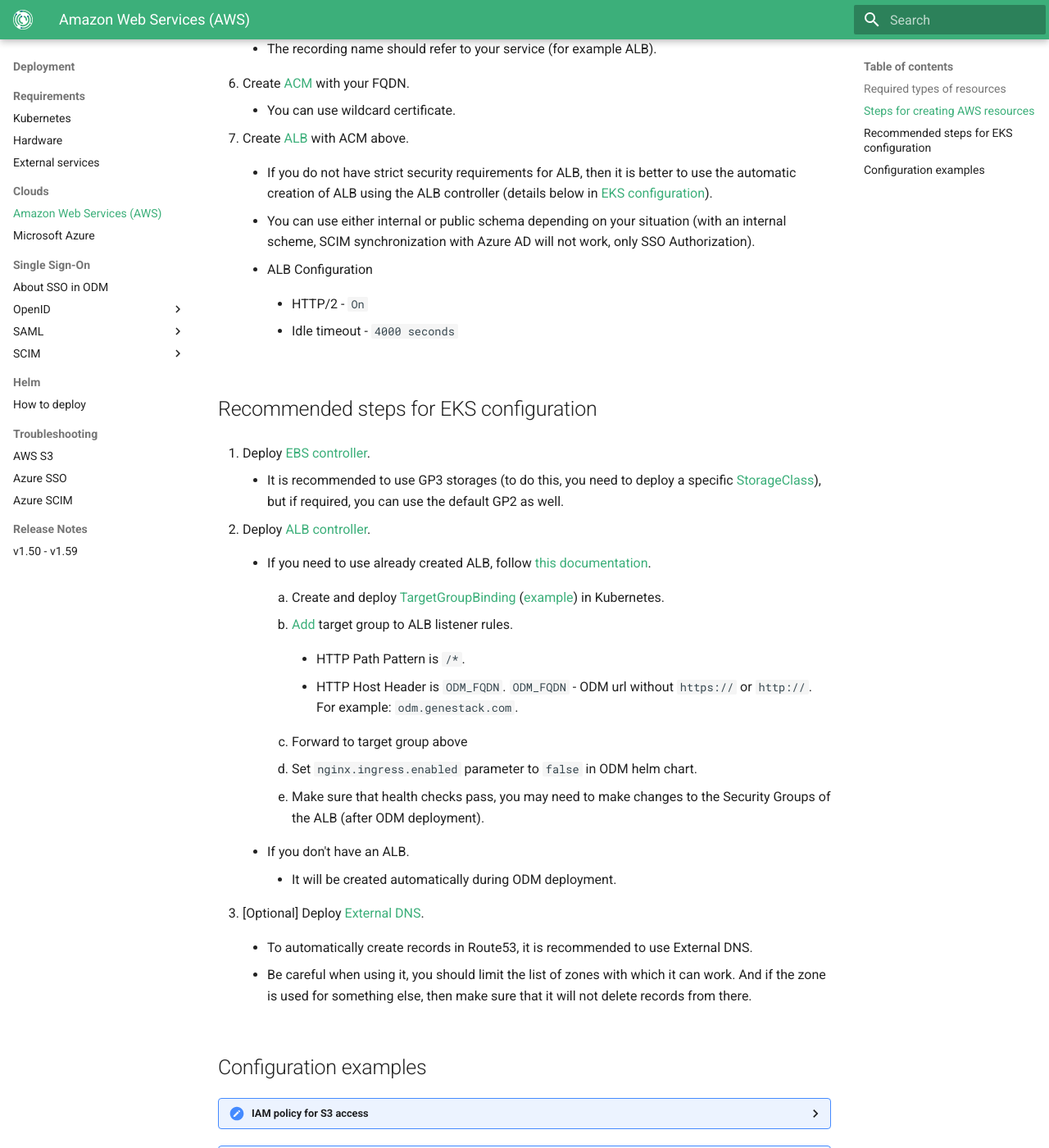
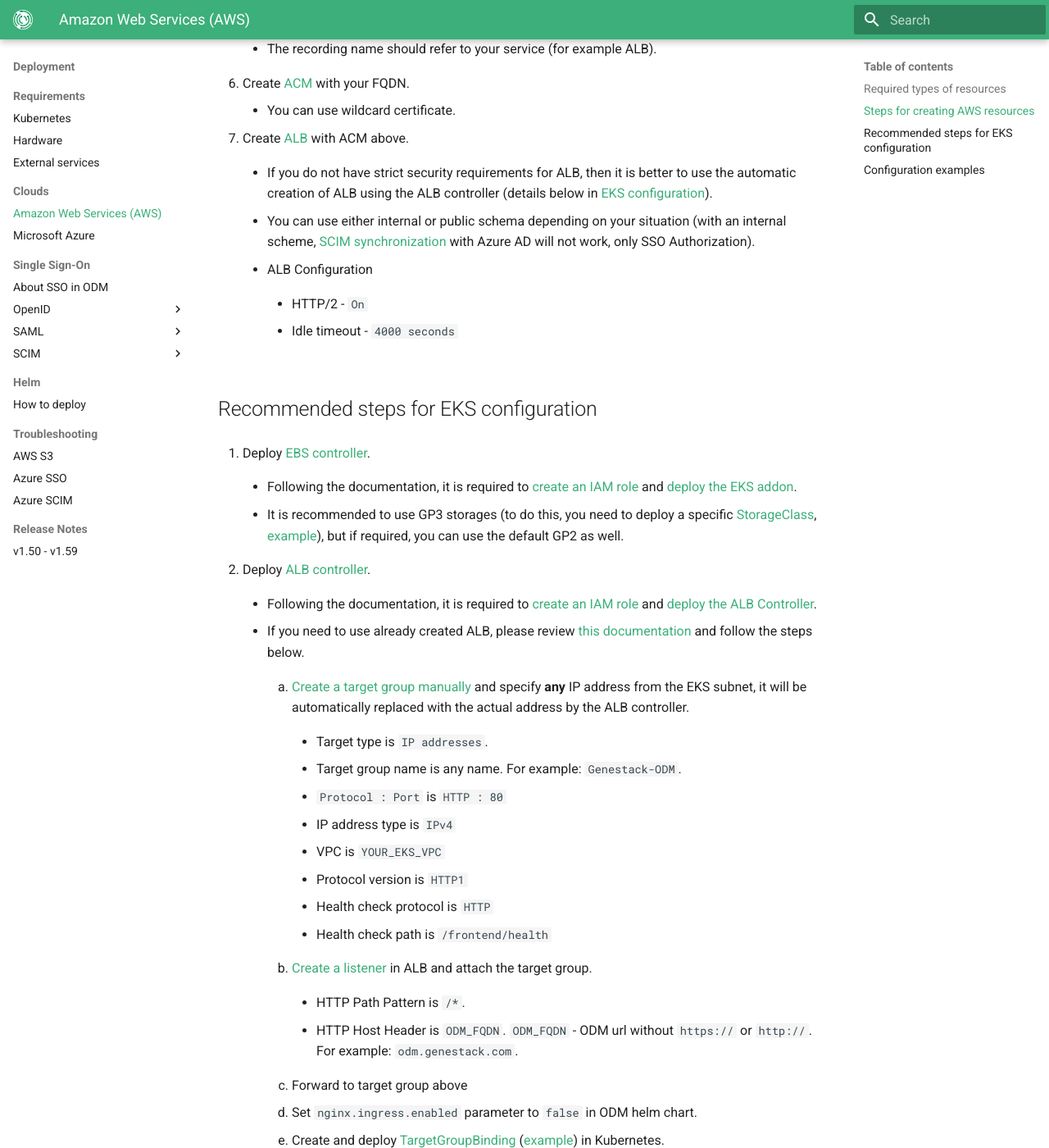
Before and after one commit to genestack/admin-docs, an MkDocs documentation site: the page built from docs/deployment/clouds/aws.md, in a window 1280 px wide and 1400 px high, scrolled down 1151 px. Shown: the whole window at 82% size. Built offline with MkDocs 1.6.1 and Material for MkDocs 9.7.7, drawn with Linux system fonts in a browser that asks for light colours; the version menu is left out; some of the changed text lies outside the part shown.

Commit message:
feature/ODM-11455 Updating deployment documentation

````diff
--- a/docs/deployment/clouds/aws.md
+++ b/docs/deployment/clouds/aws.md
@@ -18,7 +18,7 @@
 
     - The S3 Bucket can use KMS or default S3 encryption.
 
-    - You need to configure CORS, you can find an example here [CORS configuration for S3](#configuration-examples)
+    - You need to [configure CORS](https://docs.aws.amazon.com/AmazonS3/latest/userguide/enabling-cors-examples.html), you can find an example here [CORS configuration for S3](#configuration-examples)
 
 2. Create IAM [user](https://docs.aws.amazon.com/IAM/latest/UserGuide/id_users_create.html), [policy](https://docs.aws.amazon.com/IAM/latest/UserGuide/access_policies_create.html) (it will be listed below) and [attach](https://docs.aws.amazon.com/IAM/latest/UserGuide/access_policies_manage-attach-detach.html) the policy to the user.
 
@@ -52,7 +52,7 @@
 
     - If you do not have strict security requirements for ALB, then it is better to use the automatic creation of ALB using the ALB controller (details below in [EKS configuration](#recommended-steps-for-eks-configuration)).
 
-    - You can use either internal or public schema depending on your situation (with an internal scheme, SCIM synchronization with Azure AD will not work, only SSO Authorization).
+    - You can use either internal or public schema depending on your situation (with an internal scheme, [SCIM synchronization](../single-sign-on/scim/azure.md) with Azure AD will not work, only SSO Authorization).
 
     - ALB Configuration
 
@@ -64,15 +64,35 @@
 
 1. Deploy [EBS controller](https://docs.aws.amazon.com/eks/latest/userguide/ebs-csi.html).
 
-    - It is recommended to use GP3 storages (to do this, you need to deploy a specific [StorageClass](https://github.com/kubernetes-sigs/aws-ebs-csi-driver/blob/862fe33d2174e00f449ac34859c9990340234a63/docs/parameters.md)), but if required, you can use the default GP2 as well.
+    - Following the documentation, it is required to [create an IAM role](https://docs.aws.amazon.com/eks/latest/userguide/csi-iam-role.html) and [deploy the EKS addon](https://docs.aws.amazon.com/eks/latest/userguide/managing-ebs-csi.html).
+
+    - It is recommended to use GP3 storages (to do this, you need to deploy a specific [StorageClass](https://github.com/kubernetes-sigs/aws-ebs-csi-driver/blob/862fe33d2174e00f449ac34859c9990340234a63/docs/parameters.md), [example](#configuration-examples)), but if required, you can use the default GP2 as well.
 
 2. Deploy [ALB controller](https://docs.aws.amazon.com/eks/latest/userguide/aws-load-balancer-controller.html).
 
-    - If you need to use already created ALB, follow [this documentation](https://kubernetes-sigs.github.io/aws-load-balancer-controller/v2.6/guide/use_cases/self_managed_lb/).
+    - Following the documentation, it is required to [create an IAM role](https://docs.aws.amazon.com/eks/latest/userguide/lbc-helm.html#lbc-helm-iam) and [deploy the ALB Controller](https://docs.aws.amazon.com/eks/latest/userguide/lbc-helm.html#lbc-helm-install).
 
-        1. Create and deploy [TargetGroupBinding](https://kubernetes-sigs.github.io/aws-load-balancer-controller/v2.6/guide/use_cases/self_managed_lb/#create-targetgroupbinding-crd) ([example](#configuration-examples)) in Kubernetes.
+    - If you need to use already created ALB, please review [this documentation](https://kubernetes-sigs.github.io/aws-load-balancer-controller/v2.6/guide/use_cases/self_managed_lb/) and follow the steps below.
 
-        2. [Add](https://docs.aws.amazon.com/elasticloadbalancing/latest/application/listener-update-rules.html) target group to ALB listener rules.
+        1. [Create a target group manually](https://docs.aws.amazon.com/elasticloadbalancing/latest/application/create-target-group.html) and specify **any** IP address from the EKS subnet, it will be automatically replaced with the actual address by the ALB controller.
+
+            - Target type is `IP addresses`.
+
+            - Target group name is any name. For example: `Genestack-ODM`.
+
+            - `Protocol : Port` is `HTTP : 80`
+
+            - IP address type is `IPv4`
+
+            - VPC is `YOUR_EKS_VPC`
+
+            - Protocol version is `HTTP1`
+
+            - Health check protocol is `HTTP`
+
+            - Health check path is `/frontend/health`
+
+        2. [Create a listener](https://docs.aws.amazon.com/elasticloadbalancing/latest/application/listener-update-rules.html) in ALB and attach the target group.
 
             - HTTP Path Pattern is `/*`.
 
@@ -82,11 +102,13 @@
 
         4. Set `nginx.ingress.enabled` parameter to `false` in ODM helm chart.
 
-        5. Make sure that health checks pass, you may need to make changes to the Security Groups of the ALB (after ODM deployment).
+        5. Create and deploy [TargetGroupBinding](https://kubernetes-sigs.github.io/aws-load-balancer-controller/v2.6/guide/use_cases/self_managed_lb/#create-targetgroupbinding-crd) ([example](#configuration-examples)) in Kubernetes.
+
+        6. Ensure that health checks in the target group have passed (after ODM deployment). You may need to allow access for the ALB subnet in the EC2 Security Group.
 
     - If you don't have an ALB.
 
-        - It will be created automatically during ODM deployment.
+        - It will be created automatically during ODM deployment by ALB Controller.
 
 3. [Optional] Deploy [External DNS](https://github.com/kubernetes-sigs/external-dns/blob/master/docs/tutorials/aws.md).
 
@@ -95,49 +117,6 @@
     - Be careful when using it, you should limit the list of zones with which it can work. And if the zone is used for something else, then make sure that it will not delete records from there.
 
 ## Configuration examples
-
-<details><summary>IAM policy for S3 access</summary>
-```json
-{
-  "Version" : "2012-10-17",
-  "Statement" : [
-    {
-      "Sid" : "ListObjectsInBucket",
-      "Effect" : "Allow",
-      "Action" : [
-        "s3:ListBucket",
-        "s3:GetBucketLocation",
-        "s3:ListBucketMultipartUploads",
-        "s3:ListBucketVersions"
-      ],
-      "Resource" : [S3_BUCKET_ARN]
-    },
-    {
-      "Sid" : "AllObjectActions",
-      "Effect" : "Allow",
-      "Action" : [
-        "s3:*Object*",
-        "s3:AbortMultipartUpload",
-        "s3:ListMultipartUploadParts"
-      ],
-      "Resource" : [S3_BUCKET_ARN/*]
-    },
-    {
-      "Sid" : "AllowUseOfTheKey",
-      "Effect" : "Allow",
-      "Action" : [
-        "kms:Encrypt",
-        "kms:Decrypt",
-        "kms:ReEncrypt*",
-        "kms:GenerateDataKey*",
-        "kms:DescribeKey"
-      ],
-      "Resource" : KMS_KEY_ARN
-    }
-  ]
-}
-```
-</details>
 
 <details><summary>CORS configuration for S3</summary>
 ```json
@@ -161,6 +140,63 @@
 ```
 </details>
 
+<details><summary>IAM policy for S3 access</summary>
+```json
+{
+  "Version" : "2012-10-17",
+  "Statement" : [
+    {
+      "Sid" : "ListObjectsInBucket",
+      "Effect" : "Allow",
+      "Action" : [
+        "s3:ListBucket",
+        "s3:GetBucketLocation",
+        "s3:ListBucketMultipartUploads",
+        "s3:ListBucketVersions"
+      ],
+      "Resource" : ["S3_BUCKET_ARN"]
+    },
+    {
+      "Sid" : "AllObjectActions",
+      "Effect" : "Allow",
+      "Action" : [
+        "s3:*Object*",
+        "s3:AbortMultipartUpload",
+        "s3:ListMultipartUploadParts"
+      ],
+      "Resource" : ["S3_BUCKET_ARN/*"]
+    },
+    {
+      "Sid" : "AllowUseOfTheKey",
+      "Effect" : "Allow",
+      "Action" : [
+        "kms:Encrypt",
+        "kms:Decrypt",
+        "kms:ReEncrypt*",
+        "kms:GenerateDataKey*",
+        "kms:DescribeKey"
+      ],
+      "Resource" : ["KMS_KEY_ARN"]
+    }
+  ]
+}
+```
+</details>
+
+<details><summary>GP3 StorageClass example</summary>
+```yaml
+apiVersion: storage.k8s.io/v1
+kind: StorageClass
+metadata:
+  name: gp3
+parameters:
+  type: gp3
+provisioner: ebs.csi.aws.com
+volumeBindingMode: Immediate
+allowVolumeExpansion: true
+```
+</details>
+
 <details><summary>TargetGroupBinding example</summary>
 ```yaml
 apiVersion: elbv2.k8s.aws/v1beta1
@@ -173,6 +209,6 @@
   serviceRef:
     name: odm-nginx
     port: 80
-  targetGroupARN: arn:aws:elasticloadbalancing:us-east-1:12345678902:targetgroup/odm/d74e4eed524cddcd
+  targetGroupARN: TARGET_GROUP_ARN
 ```
 </details>
````
Also changed, not shown: docs/deployment/helm/how-to-deploy.md (+8 -2 lines).
